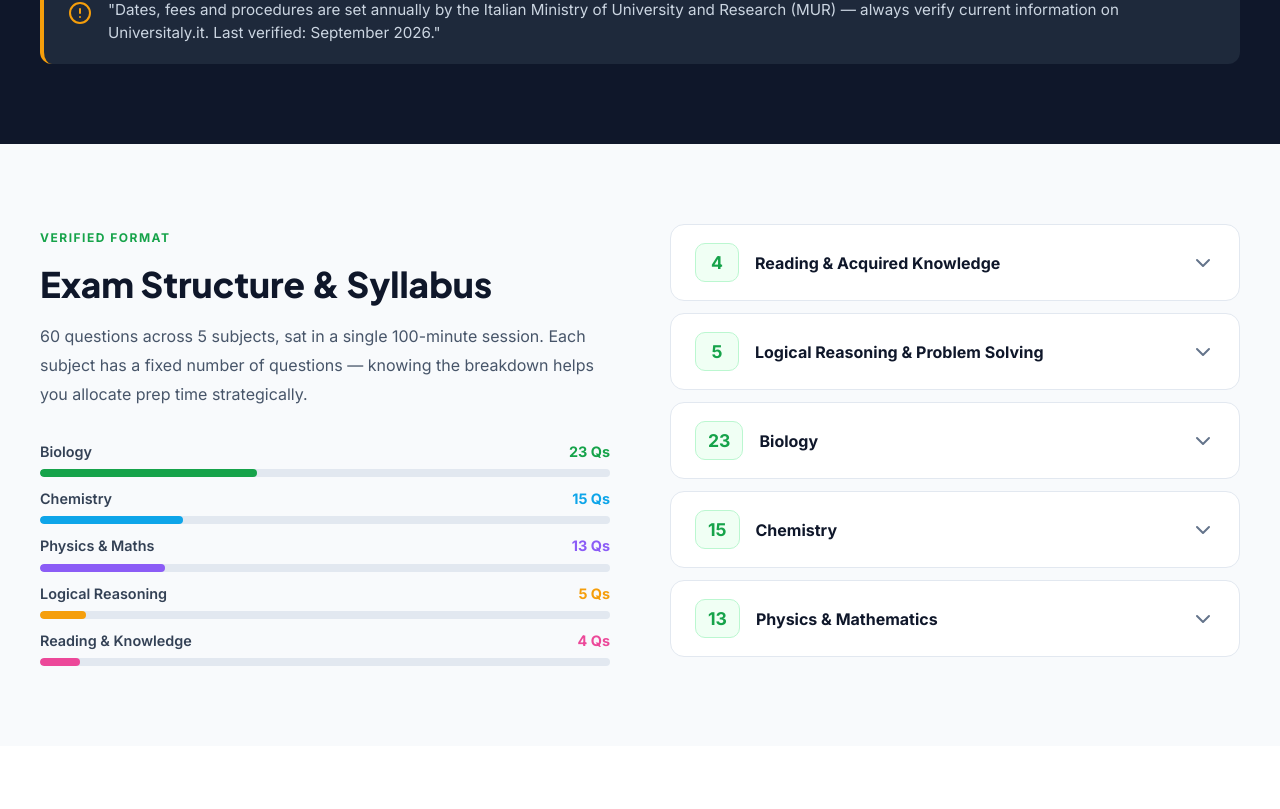
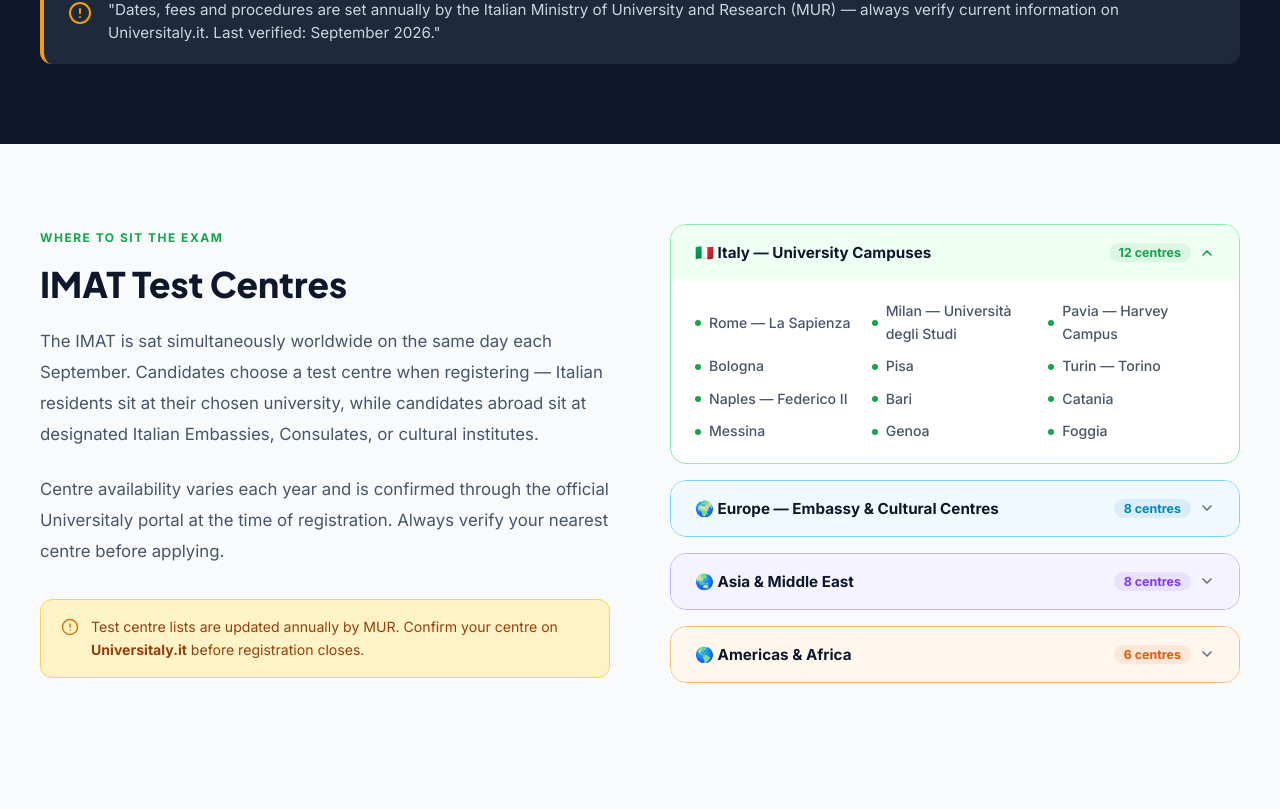
Before and after one commit to ch-muaz-kamboh/Ahsoraa-med-academy, a Next.js app: page /imat in a window 1280 px wide. Shown: the part 2131-2940 px from the top of the page. Built offline with nearby package versions, Linux system fonts and the light colour scheme; a web font is replaced by a local one.

Commit message:
feat: add IMAT Test Centres section with regional accordion

```diff
--- a/src/app/imat/IMATContent.tsx
+++ b/src/app/imat/IMATContent.tsx
@@ -11,6 +11,37 @@
 import { useScrollAnimation, useStaggeredAnimation } from '@/hooks/useScrollAnimation';
 
 // Section components to keep the main file readable
+
+function RegionCard({ group, defaultOpen = false }: { group: { region: string; color: string; bg: string; border: string; centres: string[] }; defaultOpen?: boolean }) {
+  const [open, setOpen] = React.useState(defaultOpen);
+  return (
+    <div style={{ backgroundColor: '#FFFFFF', borderRadius: '16px', border: `1px solid ${group.border}`, overflow: 'hidden' }}>
+      <button
+        onClick={() => setOpen(!open)}
+        style={{ width: '100%', padding: '18px 24px', display: 'flex', justifyContent: 'space-between', alignItems: 'center', background: group.bg, border: 'none', cursor: 'pointer' }}
+      >
+        <span style={{ fontWeight: 700, color: '#0F172A', fontSize: '0.95rem' }}>{group.region}</span>
+        <div style={{ display: 'flex', alignItems: 'center', gap: '8px' }}>
+          <span style={{ fontSize: '0.78rem', fontWeight: 700, color: group.color, backgroundColor: `${group.color}18`, padding: '2px 10px', borderRadius: '20px' }}>{group.centres.length} centres</span>
+          {open
+            ? <svg width="16" height="16" viewBox="0 0 24 24" fill="none" stroke={group.color} strokeWidth="2.5" strokeLinecap="round" strokeLinejoin="round"><path d="m18 15-6-6-6 6"/></svg>
+            : <svg width="16" height="16" viewBox="0 0 24 24" fill="none" stroke="#64748B" strokeWidth="2.5" strokeLinecap="round" strokeLinejoin="round"><path d="m6 9 6 6 6-6"/></svg>
+          }
+        </div>
+      </button>
+      {open && (
+        <div style={{ padding: '20px 24px', display: 'grid', gridTemplateColumns: 'repeat(auto-fill, minmax(160px, 1fr))', gap: '10px' }}>
+          {group.centres.map((centre, ci) => (
+            <div key={ci} style={{ display: 'flex', alignItems: 'center', gap: '8px' }}>
+              <div style={{ width: '6px', height: '6px', borderRadius: '50%', backgroundColor: group.color, flexShrink: 0 }} />
+              <span style={{ color: '#475569', fontSize: '0.88rem', fontWeight: 500 }}>{centre}</span>
+            </div>
+          ))}
+        </div>
+      )}
+    </div>
+  );
+}
 
 function AnimatedNumber({ end, suffix = '', label }: { end: number, suffix?: string, label: string }) {
   const [count, setCount] = useState(0);
@@ -241,6 +272,55 @@
                <p style={{ color: '#CBD5E1', fontSize: '0.95rem', margin: 0, lineHeight: 1.5 }}>
                  "Dates, fees and procedures are set annually by the Italian Ministry of University and Research (MUR) — always verify current information on Universitaly.it. Last verified: September 2026."
                </p>
+            </div>
+          </div>
+        </div>
+      </section>
+
+      {/* 04b — IMAT Test Centres */}
+      <section id="test-centres" style={{ padding: '80px 0', backgroundColor: '#F8FAFC' }}>
+        <div className="container">
+          <div style={{ display: 'grid', gridTemplateColumns: 'repeat(auto-fit, minmax(340px, 1fr))', gap: '60px', alignItems: 'flex-start' }}>
+            {/* Left: heading + intro */}
+            <div>
+              <span style={{ fontSize: '0.75rem', fontWeight: 700, color: '#16A34A', textTransform: 'uppercase', letterSpacing: '1.5px' }}>Where to Sit the Exam</span>
+              <h2 style={{ fontSize: '2.2rem', fontWeight: 800, color: '#0F172A', marginBottom: '20px', marginTop: '12px' }}>IMAT Test Centres</h2>
+              <p style={{ color: '#475569', fontSize: '1.05rem', lineHeight: 1.85, marginBottom: '24px' }}>
+                The IMAT is sat simultaneously worldwide on the same day each September. Candidates choose a test centre when registering — Italian residents sit at their chosen university, while candidates abroad sit at designated Italian Embassies, Consulates, or cultural institutes.
+              </p>
+              <p style={{ color: '#475569', fontSize: '1.05rem', lineHeight: 1.85, marginBottom: '32px' }}>
+                Centre availability varies each year and is confirmed through the official Universitaly portal at the time of registration. Always verify your nearest centre before applying.
+              </p>
+              <div style={{ backgroundColor: '#FEF3C7', border: '1px solid #FCD34D', borderRadius: '12px', padding: '16px 20px', display: 'flex', gap: '12px', alignItems: 'flex-start' }}>
+                <AlertCircle size={18} color="#D97706" style={{ flexShrink: 0, marginTop: '2px' }} />
+                <p style={{ color: '#92400E', fontSize: '0.88rem', lineHeight: 1.6, margin: 0 }}>
+                  Test centre lists are updated annually by MUR. Confirm your centre on <strong>Universitaly.it</strong> before registration closes.
+                </p>
+              </div>
+            </div>
+
+            {/* Right: centre cards by region */}
+            <div style={{ display: 'flex', flexDirection: 'column', gap: '16px' }}>
+              <RegionCard defaultOpen={true} group={{
+                region: '🇮🇹 Italy — University Campuses',
+                color: '#16A34A', bg: '#F0FFF4', border: '#86EFAC',
+                centres: ['Rome — La Sapienza', 'Milan — Università degli Studi', 'Pavia — Harvey Campus', 'Bologna', 'Pisa', 'Turin — Torino', 'Naples — Federico II', 'Bari', 'Catania', 'Messina', 'Genoa', 'Foggia'],
+              }} />
+              <RegionCard group={{
+                region: '🌍 Europe — Embassy & Cultural Centres',
+                color: '#0284C7', bg: '#F0F9FF', border: '#7DD3FC',
+                centres: ['London, United Kingdom', 'Paris, France', 'Berlin, Germany', 'Madrid, Spain', 'Athens, Greece', 'Warsaw, Poland', 'Vienna, Austria', 'Brussels, Belgium'],
+              }} />
+              <RegionCard group={{
+                region: '🌏 Asia & Middle East',
+                color: '#7C3AED', bg: '#F5F3FF', border: '#C4B5FD',
+                centres: ['Islamabad, Pakistan', 'Ankara, Turkey', 'Beirut, Lebanon', 'Cairo, Egypt', 'Tehran, Iran', 'Riyadh, Saudi Arabia', 'Dubai, UAE', 'New Delhi, India'],
+              }} />
+              <RegionCard group={{
+                region: '🌎 Americas & Africa',
+                color: '#EA580C', bg: '#FFF7ED', border: '#FDBA74',
+                centres: ['New York, USA', 'Toronto, Canada', 'Buenos Aires, Argentina', 'Lagos, Nigeria', 'Nairobi, Kenya', 'Addis Ababa, Ethiopia'],
+              }} />
             </div>
           </div>
         </div>
```
